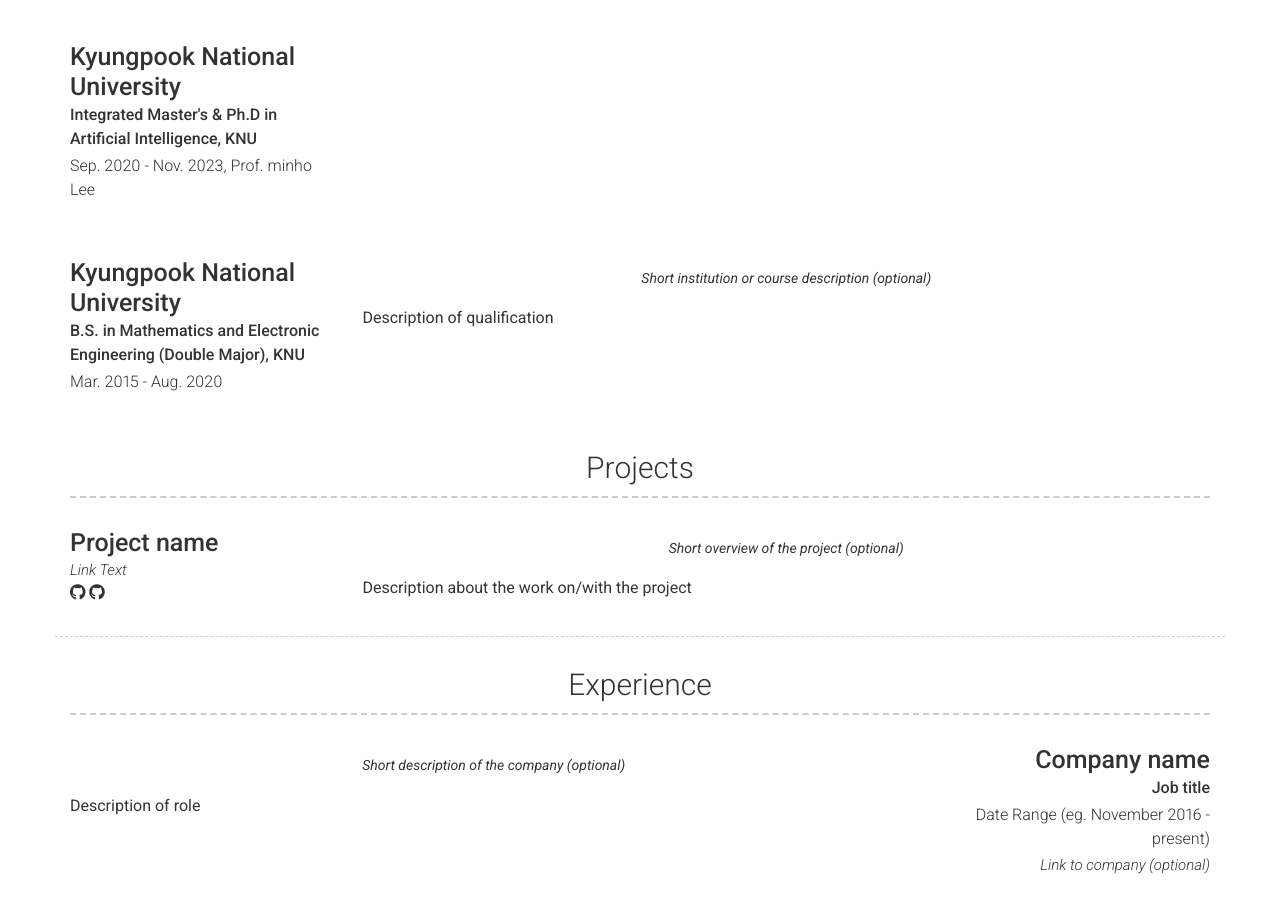
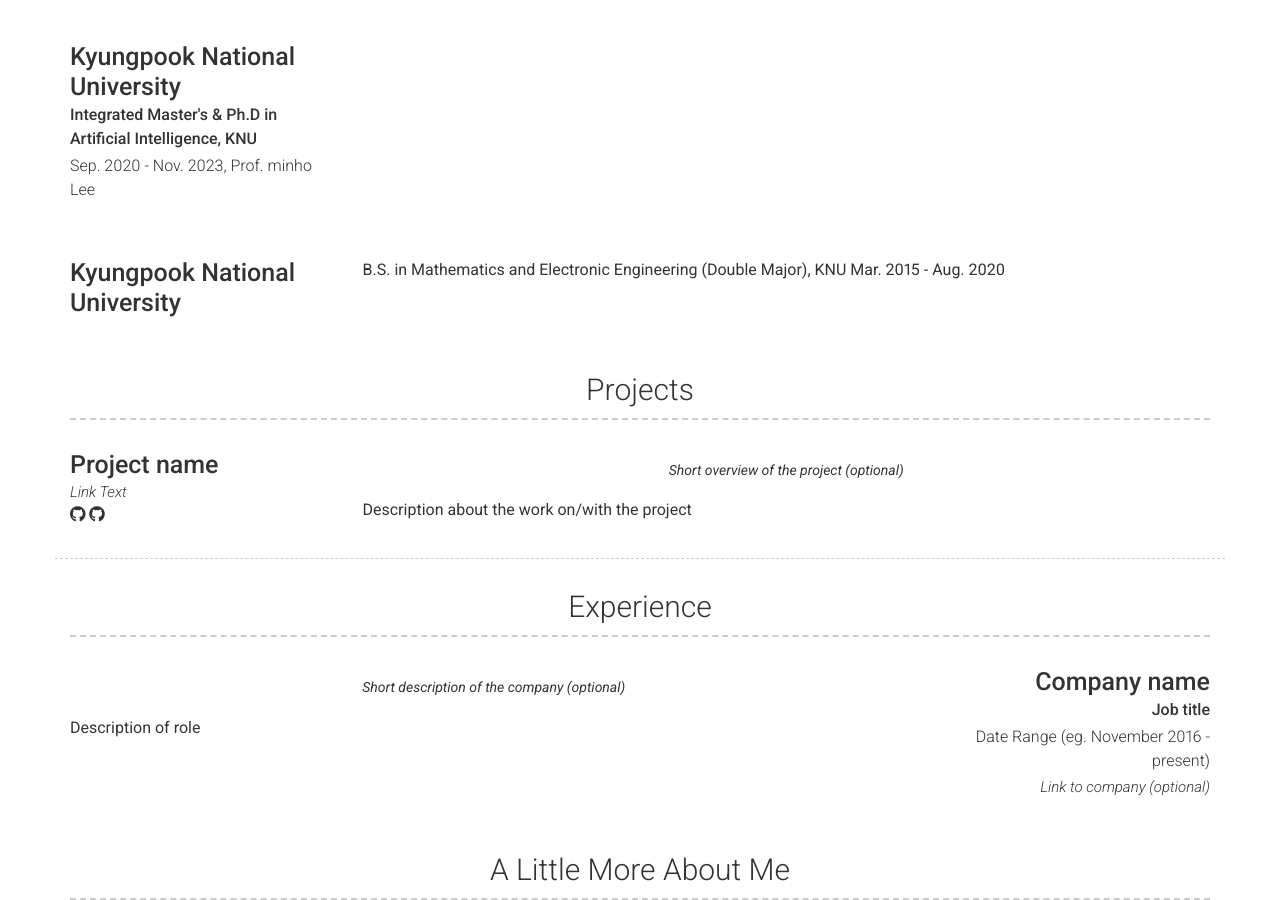
Before and after one commit to zini9405/zini9405.github.io, a Jekyll site: the page built from index.md, in a window 1280 px wide and 900 px high, scrolled down 781 px. Built offline with Jekyll 4.4.1, drawn with Linux system fonts in a browser that asks for light colours; nearby versions of some CDN libraries.

Commit message:
Update _config.yml

```diff
--- a/_config.yml
+++ b/_config.yml
@@ -86,12 +86,11 @@ content:
         caption: Sep. 2020 - Nov. 2023, Prof. minho Lee
       - layout: left
         title: Kyungpook National University
-        sub_title: B.S. in Mathematics and Electronic Engineering (Double Major), KNU
-        caption: Mar. 2015 - Aug. 2020
-        quote: >
-          Short institution or course description (optional)
+        # sub_title: B.S. in Mathematics and Electronic Engineering (Double Major), KNU
+        # caption: Mar. 2015 - Aug. 2020
         description: | # this will include new lines to allow paragraphs
-          Description of qualification
+          B.S. in Mathematics and Electronic Engineering (Double Major), KNU
+          Mar. 2015 - Aug. 2020
   - title: Projects # Title for the section
     layout: list # Type of content section (list/text)
     content:
```
